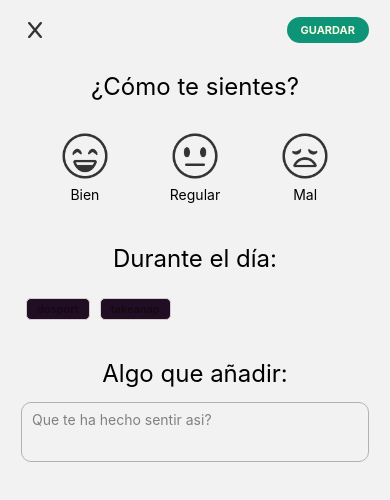
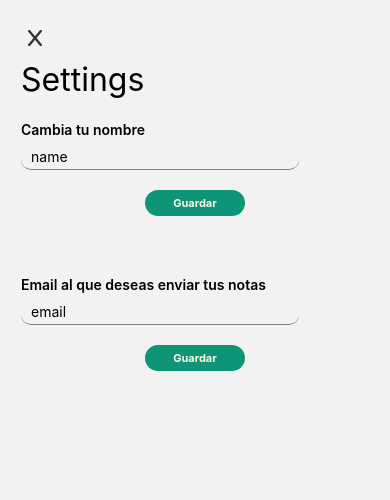
Before and after one commit to rokkoo/self-evolve, a React Native app: screen /Home in a window 390 px wide. Both pictures are taken after a click on the element 355 px from the left and 30 px from the top of the page. Shown: the top 500 px of the page. Built offline with nearby package versions, Linux system fonts and the light colour scheme; what react-native-mmkv would draw is missing.

Commit message:
refactor: app header

```diff
--- a/src/features/DailyResumePost/components/header/index.tsx
+++ b/src/component/AppHeader/index.tsx
@@ -1,11 +1,14 @@
-import { useCallback } from "react";
+import { useCallback, ReactNode } from "react";
 import { View, Image, StyleSheet } from "react-native";
 import { TouchableOpacity } from "react-native-gesture-handler";
-import SaveButton from "../../../../component/SaveButton";
-import { LayoutMetrics } from "../../../../constants/metrics";
-import useAppNavigation from "../../../../navigation/hooks/useAppNavigation";
+import { LayoutMetrics } from "../../constants/metrics";
+import useAppNavigation from "../../navigation/hooks/useAppNavigation";
 
-const Header = () => {
+interface Props {
+  rightChilder?: ReactNode;
+}
+
+const AppHeader = (props: Props) => {
   const { navigation } = useAppNavigation();
 
   const handleSettingsPress = useCallback(() => {
@@ -19,11 +22,11 @@ const Header = () => {
         style={styles.imageContainer}
       >
         <Image
-          source={require("../../../../../assets/icons/close.png")}
+          source={require("../../../assets/icons/close.png")}
           style={styles.image}
         />
       </TouchableOpacity>
-      <SaveButton />
+      {props.rightChilder}
     </View>
   );
 };
@@ -33,7 +36,7 @@ const styles = StyleSheet.create({
     flexDirection: "row",
     justifyContent: "space-between",
     alignItems: "center",
-    paddingVertical: LayoutMetrics.headerVericalSpacing,
+    paddingVertical: LayoutMetrics.headerVerticalSpacing,
   },
   imageContainer: {},
   image: {
@@ -42,4 +45,4 @@ const styles = StyleSheet.create({
   },
 });
 
-export default Header;
+export default AppHeader;
--- a/src/features/DailyResumePost/index.tsx
+++ b/src/features/DailyResumePost/index.tsx
@@ -1,14 +1,15 @@
 import { useCallback, useMemo } from "react";
 import { StyleSheet, View } from "react-native";
 import { TextInput } from "react-native-gesture-handler";
+import AppHeader from "../../component/AppHeader";
 import AppLayout from "../../component/AppLayout";
 import AppLayoutScrollView from "../../component/AppLayoutScrollView";
 import AppText from "../../component/AppText";
+import SaveButton from "../../component/SaveButton";
 import { FontSize } from "../../constants/metrics";
 import { TagsEnum, TagType } from "../../states/zustand/types";
 import TagsContainer from "../home/components/tagsContainer";
 import EmotionalStateSelector from "./components/emotionalStateSelector";
-import Header from "./components/header";
 import useDailyResumeState from "./state/useDailyResumeState";
 
 const DailyResumePost = () => {
@@ -26,7 +27,7 @@ const DailyResumePost = () => {
 
   return (
     <AppLayout>
-      <Header />
+      <AppHeader rightChilder={<SaveButton />} />
       <AppLayoutScrollView>
         <View style={styles.container}>
           <AppText
--- a/src/features/home/components/header/index.tsx
+++ b/src/features/home/components/header/index.tsx
@@ -17,9 +17,7 @@ const Header = () => {
   }, [user]);
 
   const handleSettingsPress = useCallback(() => {
-    navigation.navigate(FlowEnum.DailyResumePost, {
-      type: PostTypeEnum.RESUME,
-    });
+    navigation.navigate(FlowEnum.Settings);
   }, []);
 
   return (
```
